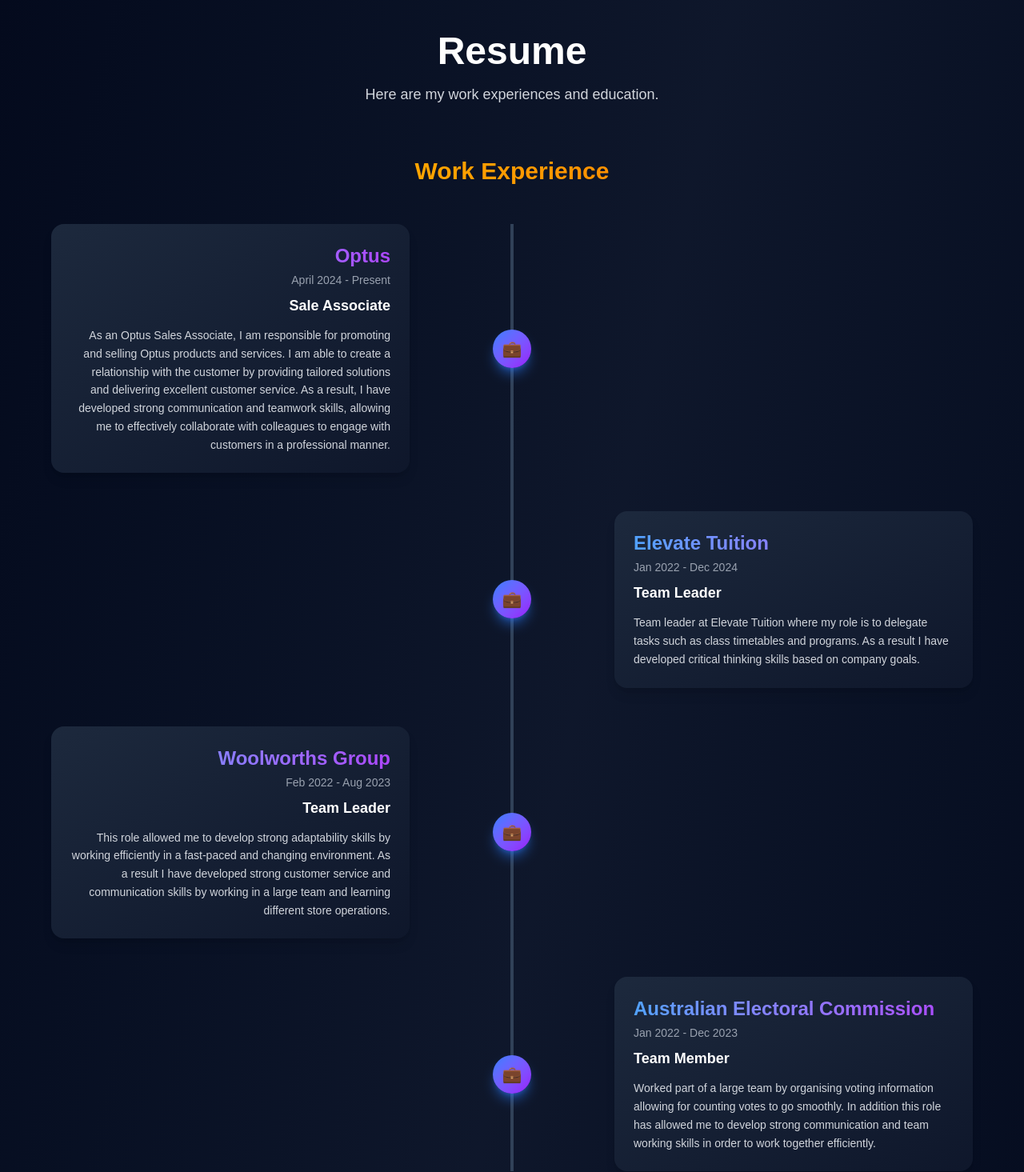
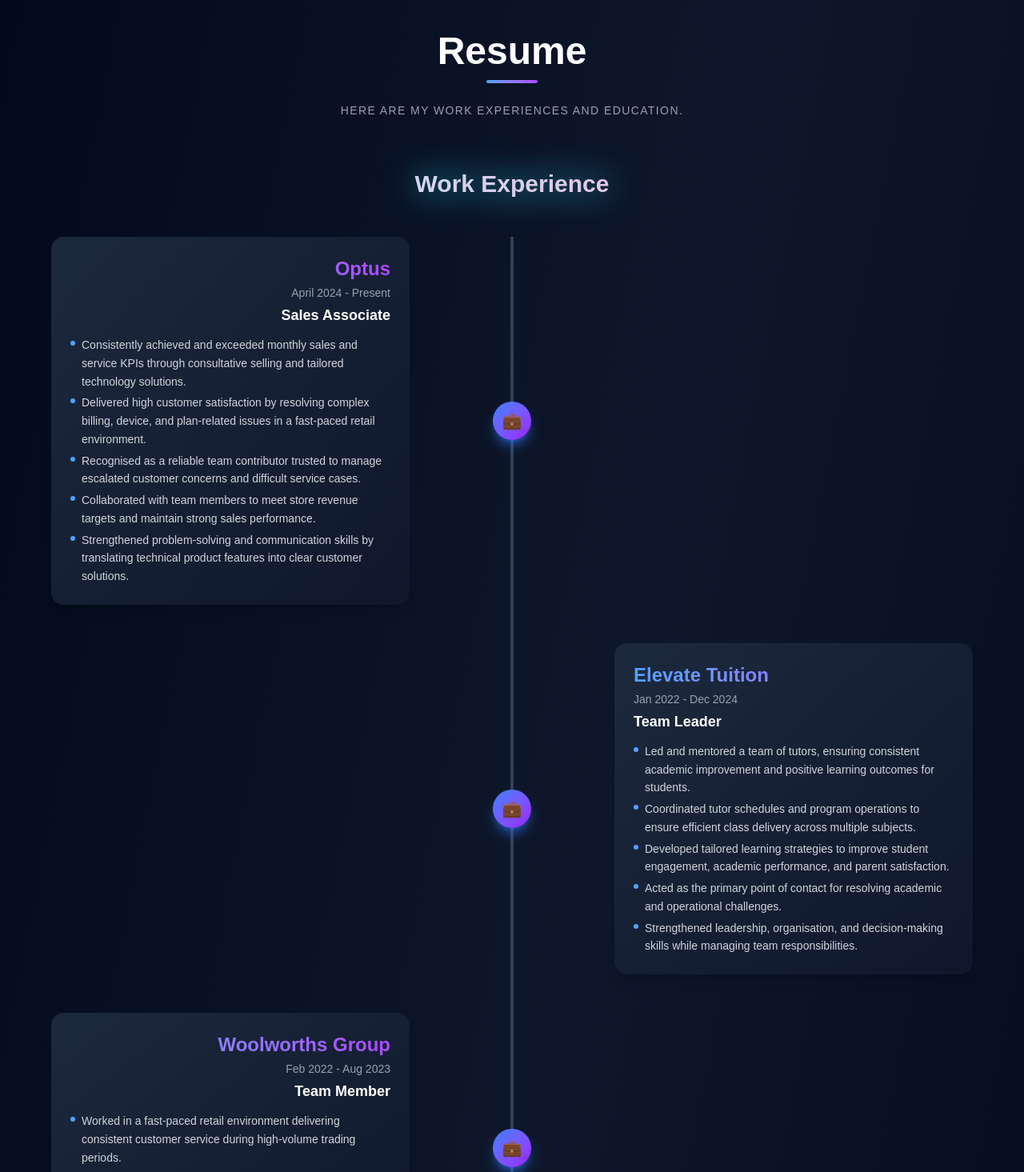
Before and after one commit to alexanderj03/portfolio, a Next.js app: page / in a window 1280 px wide. Shown: the part 1640-3105 px from the top of the page at 80% size. Built offline with nearby package versions, Linux system fonts and the light colour scheme.

Commit message:
added more style changes

```diff
--- a/components/sections/About.tsx
+++ b/components/sections/About.tsx
@@ -8,7 +8,10 @@
   return (
     <section id="about" className="min-h-screen flex items-center py-20 px-6">
       <div className="max-w-5xl mx-auto">
-        <h2 className="text-5xl font-bold mb-16 text-center">About Me</h2>
+        <div className="flex flex-col items-center mb-6">
+          <h2 className="text-4xl md:text-5xl font-bold text-center">About Me</h2>
+          <div className="mt-3 h-1 w-16 rounded-full bg-gradient-to-r from-blue-400 to-purple-500" />
+        </div>
         <div className="grid md:grid-cols-[300px_1fr] gap-16 items-start">
           {/* Profile Card with Tags */}
           <div className="space-y-6">
--- a/components/sections/Experience.tsx
+++ b/components/sections/Experience.tsx
@@ -6,33 +6,48 @@
   {
     company: 'Optus',
     period: 'April 2024 - Present',
-    role: 'Sale Associate',
-    description:
-      'As an Optus Sales Associate, I am responsible for promoting and selling Optus products and services. I am able to create a relationship with the customer by providing tailored solutions and delivering excellent customer service. As a result, I have developed strong communication and teamwork skills, allowing me to effectively collaborate with colleagues to engage with customers in a professional manner.',
+    role: 'Sales Associate',
+    bullets: [
+      'Consistently achieved and exceeded monthly sales and service KPIs through consultative selling and tailored technology solutions.',
+      'Delivered high customer satisfaction by resolving complex billing, device, and plan-related issues in a fast-paced retail environment.',
+      'Recognised as a reliable team contributor trusted to manage escalated customer concerns and difficult service cases.',
+      'Collaborated with team members to meet store revenue targets and maintain strong sales performance.',
+      'Strengthened problem-solving and communication skills by translating technical product features into clear customer solutions.',
+    ],
     side: 'left',
   },
   {
     company: 'Elevate Tuition',
     period: 'Jan 2022 - Dec 2024',
     role: 'Team Leader',
-    description:
-      'Team leader at Elevate Tuition where my role is to delegate tasks such as class timetables and programs. As a result I have developed critical thinking skills based on company goals.',
+    bullets: [
+      'Led and mentored a team of tutors, ensuring consistent academic improvement and positive learning outcomes for students.',
+      'Coordinated tutor schedules and program operations to ensure efficient class delivery across multiple subjects.',
+      'Developed tailored learning strategies to improve student engagement, academic performance, and parent satisfaction.',
+      'Acted as the primary point of contact for resolving academic and operational challenges.',
+      'Strengthened leadership, organisation, and decision-making skills while managing team responsibilities.',
+    ],
     side: 'right',
   },
   {
     company: 'Woolworths Group',
     period: 'Feb 2022 - Aug 2023',
-    role: 'Team Leader',
-    description:
-      'This role allowed me to develop strong adaptability skills by working efficiently in a fast-paced and changing environment. As a result I have developed strong customer service and communication skills by working in a large team and learning different store operations.',
+    role: 'Team Member',
+    bullets: [
+      'Worked in a fast-paced retail environment delivering consistent customer service during high-volume trading periods.',
+      'Assisted customers with product inquiries and purchases, helping maintain a positive shopping experience.',
+      'Collaborated closely with team members to ensure shelves were stocked, organised, and store standards were maintained.',
+    ],
     side: 'left',
   },
   {
     company: 'Australian Electoral Commission',
     period: 'Jan 2022 - Dec 2023',
     role: 'Team Member',
-    description:
-      'Worked part of a large team by organising voting information allowing for counting votes to go smoothly. In addition this role has allowed me to develop strong communication and team working skills in order to work together efficiently.',
+    bullets: [
+      'Organised voting information to ensure smooth vote counting operations',
+      'Collaborated within a large team requiring strong communication and coordination',
+    ],
     side: 'right',
   },
 ];
@@ -42,15 +57,22 @@
     institution: 'UNSW',
     period: '2022 - Present',
     degree: 'Bachelor of Computer Science',
-    description:
-      'Graduated with a Bachelor of Computer Science, developing a strong foundation in software development, algorithms, and system design. I have a keen interest in problem-solving and building practical, efficient solutions that create real value.',
+    bullets: [
+      'Developed a strong foundation in software development, data structures, and algorithms.',
+      'Applied problem-solving and analytical thinking to design efficient technical solutions.',
+      'Worked on collaborative programming projects using modern development tools and workflows.',
+      'Gained experience in multiple programming languages including Java, Python, and JavaScript.',
+      'Built full-stack applications using technologies such as React, SQL, and Next.js.',
+    ],
     side: 'left',
   },
   {
-    institution: 'Higher School Certificate',
+    institution: 'Canley Vale High School',
     period: '2016 - 2021',
-    degree: '',
-    description: 'Successfully completed the Higher School Certificate (HSC) at Canley Vale High School.',
+    degree: 'Higher School Certificate (HSC)',
+    bullets: [
+      'Successfully completed the Higher School Certificate',
+    ],
     side: 'right',
   },
 ];
@@ -61,14 +83,17 @@
   return (
     <section id="experience" className="min-h-screen flex items-center py-20 px-4 md:px-6">
       <div className="max-w-6xl mx-auto w-full">
-        <h2 className="text-4xl md:text-5xl font-bold mb-4 text-center">Resume</h2>
-        <p className={`text-center mb-16 text-lg ${isDarkMode ? 'text-gray-300' : 'text-gray-600'}`}>
+        <div className="flex flex-col items-center mb-6">
+          <h2 className="text-4xl md:text-5xl font-bold text-center">Resume</h2>
+          <div className="mt-3 h-1 w-16 rounded-full bg-gradient-to-r from-blue-400 to-purple-500" />
+        </div>
+        <p className={`text-center mb-16 text-sm tracking-widest uppercase font-medium ${isDarkMode ? 'text-gray-400' : 'text-gray-500'}`}>
           Here are my work experiences and education.
         </p>
 
         {/* Work Experience */}
         <div className="mb-20">
-          <h3 className="text-2xl md:text-3xl font-bold mb-12 text-center bg-gradient-to-r from-yellow-400 to-orange-500 bg-clip-text text-transparent">
+          <h3 className={`text-2xl md:text-3xl font-bold mb-12 text-center bg-clip-text text-transparent bg-gradient-to-r ${isDarkMode ? 'from-cyan-200 to-pink-300 drop-shadow-[0_0_20px_rgba(34,211,238,0.9)]' : 'from-cyan-800 to-pink-900'}`}>
             Work Experience
           </h3>
           <Timeline items={workExperience} icon="💼" isDarkMode={isDarkMode} type="work" />
@@ -76,7 +101,7 @@
 
         {/* Education */}
         <div>
-          <h3 className="text-2xl md:text-3xl font-bold mb-12 text-center bg-gradient-to-r from-yellow-400 to-orange-500 bg-clip-text text-transparent">
+          <h3 className={`text-2xl md:text-3xl font-bold mb-12 text-center bg-clip-text text-transparent bg-gradient-to-r ${isDarkMode ? 'from-cyan-200 to-pink-300 drop-shadow-[0_0_20px_rgba(34,211,238,0.9)]' : 'from-cyan-800 to-pink-900'}`}>
             Education
           </h3>
           <Timeline items={education} icon="🎓" isDarkMode={isDarkMode} type="education" />
@@ -92,7 +117,7 @@
   company: string;
   period: string;
   role: string;
-  description: string;
+  bullets: string[];
   side: string;
 };
 
@@ -100,7 +125,7 @@
   institution: string;
   period: string;
   degree: string;
-  description: string;
+  bullets: string[];
   side: string;
 };
 
@@ -111,10 +136,23 @@
   type: 'work' | 'education';
 };
 
+function BulletList({ bullets, isDarkMode }: { bullets: string[]; isDarkMode: boolean }) {
+  return (
+    <ul className="space-y-1">
+      {bullets.map((point, i) => (
+        <li key={i} className={`flex items-start gap-2 text-sm leading-relaxed ${isDarkMode ? 'text-gray-300' : 'text-gray-600'}`}>
+          <span className="mt-1.5 w-1.5 h-1.5 rounded-full bg-blue-400 flex-shrink-0" />
+          {point}
+        </li>
+      ))}
+    </ul>
+  );
+}
+
 function Timeline({ items, icon, isDarkMode, type }: TimelineProps) {
   return (
     <div className="relative">
-      {/* Vertical line — on mobile sits left-aligned, on desktop centered */}
+      {/* Vertical line */}
       <div
         className={`absolute left-5 md:left-1/2 md:-translate-x-1/2 w-1 h-full ${
           isDarkMode ? 'bg-slate-700' : 'bg-gray-300'
@@ -135,70 +173,42 @@
 
           return (
             <div key={idx}>
-              {/* ── MOBILE layout: icon left, card right ── */}
+              {/* MOBILE layout */}
               <div className="flex md:hidden items-start gap-4">
-                {/* Dot */}
                 <div className="relative z-10 flex-shrink-0 w-10 h-10 rounded-full bg-gradient-to-br from-blue-500 to-purple-600 flex items-center justify-center shadow-lg shadow-blue-500/50">
                   <span className="text-lg">{icon}</span>
                 </div>
-
-                {/* Card */}
-                <div
-                  className={`flex-1 p-5 rounded-2xl shadow-lg ${
-                    isDarkMode
-                      ? 'bg-gradient-to-br from-slate-800 to-slate-900'
-                      : 'bg-white'
-                  }`}
-                >
+                <div className={`flex-1 p-5 rounded-2xl shadow-lg ${isDarkMode ? 'bg-gradient-to-br from-slate-800 to-slate-900' : 'bg-white'}`}>
                   <h4 className="text-xl font-bold mb-1 bg-gradient-to-r from-blue-400 to-purple-500 bg-clip-text text-transparent">
                     {title}
                   </h4>
-                  <p className={`text-xs mb-2 ${isDarkMode ? 'text-gray-400' : 'text-gray-500'}`}>
-                    {item.period}
-                  </p>
-                  {subtitle && (
-                    <p className="text-base font-semibold mb-2">{subtitle}</p>
-                  )}
-                  <p className={`text-sm leading-relaxed ${isDarkMode ? 'text-gray-300' : 'text-gray-600'}`}>
-                    {item.description}
-                  </p>
+                  <p className={`text-xs mb-1 ${isDarkMode ? 'text-gray-400' : 'text-gray-500'}`}>{item.period}</p>
+                  {subtitle && <p className="text-base font-semibold mb-3">{subtitle}</p>}
+                  <BulletList bullets={item.bullets} isDarkMode={isDarkMode} />
                 </div>
               </div>
 
-              {/* ── DESKTOP layout: alternating left/right ── */}
+              {/* DESKTOP layout */}
               <div className={`hidden md:flex items-center ${isLeft ? 'flex-row' : 'flex-row-reverse'}`}>
-                {/* Card */}
                 <div className={`w-5/12 ${isLeft ? 'text-right pr-8' : 'text-left pl-8'}`}>
-                  <div
-                    className={`p-6 rounded-2xl shadow-lg transition-all duration-300 hover:scale-105 ${
-                      isDarkMode
-                        ? 'bg-gradient-to-br from-slate-800 to-slate-900'
-                        : 'bg-white'
-                    }`}
-                  >
+                  <div className={`p-6 rounded-2xl shadow-lg transition-all duration-300 hover:scale-105 ${isDarkMode ? 'bg-gradient-to-br from-slate-800 to-slate-900' : 'bg-white'}`}>
                     <h4 className="text-2xl font-bold mb-1 bg-gradient-to-r from-blue-400 to-purple-500 bg-clip-text text-transparent">
                       {title}
                     </h4>
-                    <p className={`text-sm mb-2 ${isDarkMode ? 'text-gray-400' : 'text-gray-500'}`}>
-                      {item.period}
-                    </p>
-                    {subtitle && (
-                      <p className="text-lg font-semibold mb-3">{subtitle}</p>
-                    )}
-                    <p className={`text-sm leading-relaxed ${isDarkMode ? 'text-gray-300' : 'text-gray-600'}`}>
-                      {item.description}
-                    </p>
+                    <p className={`text-sm mb-1 ${isDarkMode ? 'text-gray-400' : 'text-gray-500'}`}>{item.period}</p>
+                    {subtitle && <p className="text-lg font-semibold mb-3">{subtitle}</p>}
+                    <div className={isLeft ? 'text-left' : 'text-left'}>
+                      <BulletList bullets={item.bullets} isDarkMode={isDarkMode} />
+                    </div>
                   </div>
                 </div>
 
-                {/* Dot */}
                 <div className="w-2/12 flex justify-center">
                   <div className="relative z-10 w-12 h-12 rounded-full bg-gradient-to-br from-blue-500 to-purple-600 flex items-center justify-center shadow-lg shadow-blue-500/50">
                     <span className="text-xl">{icon}</span>
                   </div>
                 </div>
 
-                {/* Spacer */}
                 <div className="w-5/12" />
               </div>
             </div>
--- a/components/sections/Projects.tsx
+++ b/components/sections/Projects.tsx
@@ -35,7 +35,10 @@
   return (
     <section id="projects" className="min-h-screen flex items-center py-20 px-6">
       <div className="max-w-6xl mx-auto w-full">
-        <h2 className="text-5xl font-bold mb-12 text-center">Featured Projects</h2>
+        <div className="flex flex-col items-center mb-6">
+          <h2 className="text-4xl md:text-5xl font-bold text-center">Featured Projects</h2>
+          <div className="mt-3 h-1 w-16 rounded-full bg-gradient-to-r from-blue-400 to-purple-500" />
+        </div>
         <div className="grid md:grid-cols-2 gap-8">
           {projects.map((project) => (
             <div
```
Also changed, not shown: components/sections/Contact.tsx (+5 -2 lines).
